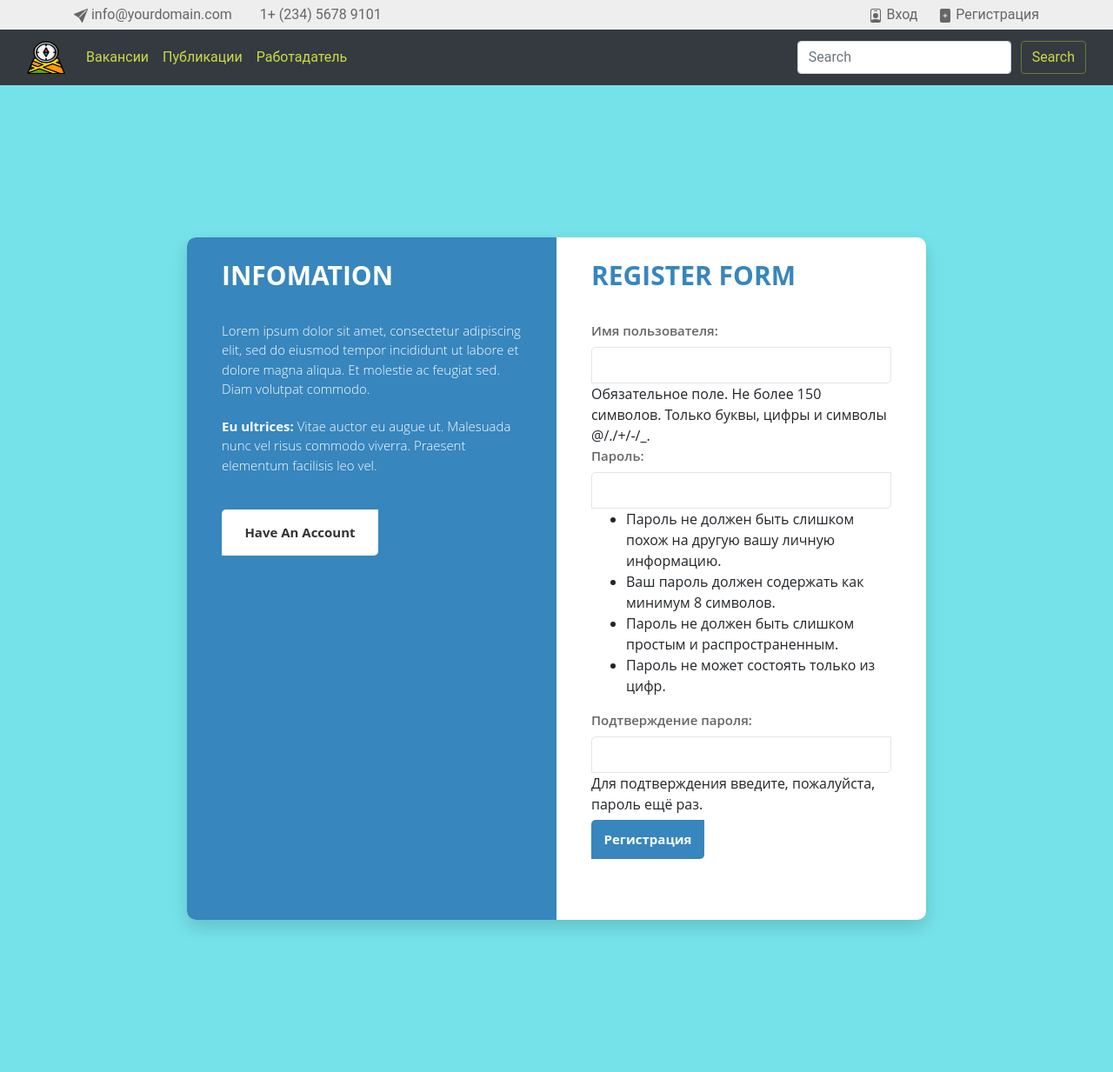
After one commit to AibekNurkamal77/django-project-career_center, a Django app: page /auth/create_account/registration/ in a window 1280 px wide. The commit adds this page. Shown: the whole page at 87% size. Run offline with Django 4.2, Linux system fonts and the light colour scheme; some libraries are stand-ins or nearby versions.

Commit message:
add registration

```diff
--- /dev/null
+++ b/web_project/apps/static/css/register_and_login.css
@@ -0,0 +1,309 @@
+
+.page-content {
+	width: 100%;
+	margin:  0 auto;
+	background: #75e2e9;
+	display: flex;
+	display: -webkit-flex;
+	justify-content: center;
+	-o-justify-content: center;
+	-ms-justify-content: center;
+	-moz-justify-content: center;
+	-webkit-justify-content: center;
+	align-items: center;
+	-o-align-items: center;
+	-ms-align-items: center;
+	-moz-align-items: center;
+	-webkit-align-items: center;
+}
+.form-v4-content  {
+	background: #fff;
+	width: 850px;
+	border-radius: 10px;
+	-o-border-radius: 10px;
+	-ms-border-radius: 10px;
+	-moz-border-radius: 10px;
+	-webkit-border-radius: 10px;
+	box-shadow: 0px 8px 20px 0px rgba(0, 0, 0, 0.15);
+	-o-box-shadow: 0px 8px 20px 0px rgba(0, 0, 0, 0.15);
+	-ms-box-shadow: 0px 8px 20px 0px rgba(0, 0, 0, 0.15);
+	-moz-box-shadow: 0px 8px 20px 0px rgba(0, 0, 0, 0.15);
+	-webkit-box-shadow: 0px 8px 20px 0px rgba(0, 0, 0, 0.15);
+	margin: 175px 0;
+	position: relative;
+	display: flex;
+	display: -webkit-flex;
+	font-family: 'Open Sans', sans-serif;
+}
+.form-v4-content h2 {
+	font-weight: 700;
+	font-size: 30px;
+	padding: 6px 0 0;
+	margin-bottom: 34px;
+}
+.form-v4-content .form-left {
+	background: #3786bd;
+	border-top-left-radius: 10px;
+	border-bottom-left-radius: 10px;
+	padding: 20px 40px;
+	position: relative;
+	width: 100%;
+	color: #fff;
+}
+.form-v4-content .form-left p {
+	font-size: 15px;
+	font-weight: 300;
+	line-height: 1.5;
+}
+.form-v4-content .form-left span {
+	font-weight: 700;
+}
+.form-v4-content .form-left .text-2 {
+	margin: 20px 0 25px;
+}
+.form-v4-content .form-left .account {
+	background: #fff;
+	border-top-left-radius: 5px;
+	border-bottom-right-radius: 5px;
+	width: 180px;
+	border: none;
+	margin: 15px 0 50px 0px;
+	cursor: pointer;
+	color: #333;
+	font-weight: 700;
+	font-size: 15px;
+	font-family: 'Open Sans', sans-serif;
+	appearance: unset;
+    -moz-appearance: unset;
+    -webkit-appearance: unset;
+    -o-appearance: unset;
+    -ms-appearance: unset;
+    outline: none;
+    -moz-outline: none;
+    -webkit-outline: none;
+    -o-outline: none;
+    -ms-outline: none;
+}
+.form-v4-content .form-left .account:hover {
+	background: #e5e5e5;
+}
+.form-v4-content .form-left .form-left-last input {
+	padding: 15px;
+}
+.form-v4-content .form-detail {
+    padding: 20px 40px;
+	position: relative;
+	width: 100%;
+}
+.form-v4-content .form-detail h2 {
+	color: #3786bd;
+}
+.form-v4-content .form-detail .form-group {
+	display: flex;
+	display: -webkit-flex;
+	margin:  0 -8px;
+}
+.form-v4-content .form-detail .form-row {
+	width: 100%;
+	position: relative;
+}
+.form-v4-content .form-detail .form-group .form-row.form-row-1 {
+	width: 50%;
+	padding: 0 8px;
+}
+.form-v4-content .form-detail label {
+	font-weight: 600;
+	font-size: 15px;
+	color: #666;
+	display: block;
+	margin-bottom: 8px;
+}
+.form-v4-content .form-detail .form-row label#valid {
+    position: absolute;
+    right: 20px;
+    top: 50%;
+    transform: translateY(-50%);
+    -o-transform: translateY(-50%);
+    -moz-transform: translateY(-50%);
+    -ms-transform: translateY(-50%);
+    -webkit-transform: translateY(-50%);
+    width: 14px;
+    height: 14px;
+    border-radius: 50%;
+    -o-border-radius: 50%;
+    -ms-border-radius: 50%;
+    -moz-border-radius: 50%;
+    -webkit-border-radius: 50%;
+    background: #53c83c;
+}
+.form-v4-content .form-detail .form-row label#valid::after {
+	content: "";
+    position: absolute;
+    left: 5px;
+    top: 1px;
+    width: 3px;
+    height: 8px;
+    border: 1px solid #fff;
+    border-width: 0 2px 2px 0;
+    -webkit-transform: rotate(45deg);
+    -ms-transform: rotate(45deg);
+    -o-transform: rotate(45deg);
+    -moz-transform: rotate(45deg);
+    transform: rotate(45deg);
+}
+.form-v4-content .form-detail .form-row label.error {
+	padding-left: 0;
+	margin-left: 0;
+    display: block;
+    position: absolute;
+    bottom: -5px;
+    width: 100%;
+    background: none;
+    color: red;
+}
+.form-v4-content .form-detail .form-row label.error::after {
+    content: "\f343";
+    font-family: "LineAwesome";
+    position: absolute;
+    transform: translate(-50%, -50%);
+    -webkit-transform: translate(-50%, -50%);
+    -ms-transform: translate(-50%, -50%);
+    -o-transform: translate(-50%, -50%);
+    -moz-transform: translate(-50%, -50%);
+    right: 10px;
+    top: -31px;
+    color: red;
+    font-size: 18px;
+    font-weight: 900;
+}
+.form-v4-content .form-detail .input-text {
+	margin-bottom: 27px;
+}
+.form-v4-content .form-detail input {
+	width: 100%;
+    padding: 8.5px 15px;
+    border: 1px solid #e5e5e5;
+    border-top-left-radius: 5px;
+    border-bottom-right-radius: 5px;
+    appearance: unset;
+    -moz-appearance: unset;
+    -webkit-appearance: unset;
+    -o-appearance: unset;
+    -ms-appearance: unset;
+    outline: none;
+    -moz-outline: none;
+    -webkit-outline: none;
+    -o-outline: none;
+    -ms-outline: none;
+    font-family: 'Open Sans', sans-serif;
+    font-size: 15px;
+    color: #333;
+    box-sizing: border-box;
+    -moz-box-sizing: border-box;
+    -webkit-box-sizing: border-box;
+    -o-box-sizing: border-box;
+    -ms-box-sizing: border-box;
+}
+.form-v4-content .form-detail .form-row input:focus {
+	border: 1px solid #53c83c;
+}
+.form-v4-content .form-detail .form-checkbox {
+	margin-top: 1px;
+	position: relative;
+}
+.form-v4-content .form-detail .form-checkbox input {
+	position: absolute;
+    opacity: 0;
+}
+.form-v4-content .form-detail .form-checkbox .checkmark {
+	position: absolute;
+    top: 13px;
+    left: 0;
+    height: 15px;
+    width: 15px;
+    border: 1px solid #ccc;
+    cursor: pointer;
+}
+.form-v4-content .form-detail .form-checkbox .checkmark::after {
+	content: "";
+    position: absolute;
+    left: 5px;
+   	top: 1px;
+    width: 3px;
+    height: 8px;
+    border: 1px solid #3786bd;
+    border-width: 0 2px 2px 0;
+    -webkit-transform: rotate(45deg);
+    -ms-transform: rotate(45deg);
+    -o-transform: rotate(45deg);
+    -moz-transform: rotate(45deg);
+    transform: rotate(45deg);
+    display: none;
+}
+.form-v4-content .form-detail .form-checkbox input:checked ~ .checkmark::after {
+    display: block;
+}
+.form-v4-content .form-detail .form-checkbox p {
+    margin-left: 34px;
+    color: #333;
+    font-size: 14px;
+    font-weight: 600;
+}
+.form-v4-content .form-detail .form-checkbox .text {
+	font-weight: 700;
+	color: #3786bd;
+	text-decoration: underline;
+}
+.form-v4-content .form-detail .register {
+	background: #3786bd;
+	border-top-left-radius: 5px;
+	border-bottom-right-radius: 5px;
+	width: 130px;
+	border: none;
+	margin: 6px 0 50px 0px;
+	cursor: pointer;
+	color: #fff;
+	font-weight: 700;
+	font-size: 15px;
+}
+.form-v4-content .form-detail .register:hover {
+	background: #2f73a3;
+}
+.form-v4-content .form-detail .form-row-last input {
+	padding: 11.5px;
+}
+
+/* Responsive */
+@media screen and (max-width: 991px) {
+	.form-v4-content {
+		margin: 180px 20px;
+		flex-direction:  column;
+		-o-flex-direction:  column;
+		-ms-flex-direction:  column;
+		-moz-flex-direction:  column;
+		-webkit-flex-direction:  column;
+	}
+	.form-v4-content .form-left {
+		width: auto;
+		border-top-right-radius: 10px;
+		border-bottom-left-radius: 0;
+	}
+	.form-v4-content .form-detail {
+		padding: 30px 20px 30px 20px;
+	    width: auto;
+	}
+}
+@media screen and (max-width: 575px) {
+	.form-v4-content .form-detail .form-group {
+		flex-direction: column;
+		-o-flex-direction:  column;
+		-ms-flex-direction:  column;
+		-moz-flex-direction:  column;
+		-webkit-flex-direction:  column;
+		margin: 0;
+	}
+	.form-v4-content .form-detail .form-group .form-row.form-row-1 {
+		width: 100%;
+		padding:  0;
+	}
+}
--- /dev/null
+++ b/web_project/apps/templates/apps/registration.html
@@ -0,0 +1,52 @@
+{% extends 'apps/base.html' %}
+{% load static %}
+
+{% block link_css %}
+<link href="https://fonts.googleapis.com/css?family=Poppins:300,400,500,700,900&display=swap" rel="stylesheet" />
+
+<link rel="stylesheet" href="{% static 'css/register_and_login.css' %}" />
+{% endblock %}
+
+{% block teacher_form %}
+<div class="page-content">
+    <div class="form-v4-content">
+        <div class="form-left">
+            <h2>INFOMATION</h2>
+            <p class="text-1">Lorem ipsum dolor sit amet, consectetur adipiscing elit, sed do eiusmod tempor incididunt ut labore et dolore magna aliqua. Et molestie ac feugiat sed. Diam volutpat commodo.</p>
+            <p class="text-2"><span>Eu ultrices:</span> Vitae auctor eu augue ut. Malesuada nunc vel risus commodo viverra. Praesent elementum facilisis leo vel.</p>
+            <div class="form-left-last">
+                <input type="submit" name="account" class="account" value="Have An Account">
+            </div>
+        </div>
+        <form class="form-detail" action="" method="post">
+
+
+            <h2>REGISTER FORM</h2>
+            <!-- <div class="form-group">
+                <div class="form-row form-row-1">
+                    <label for="first_name">First Name</label>
+                    <input type="text" name="first_name" id="first_name" class="input-text">
+                </div>
+                <div class="form-row form-row-1">
+                    <label for="last_name">Last Name</label>
+                    <input type="text" name="last_name" id="last_name" class="input-text">
+                </div>
+            </div> -->
+            {% csrf_token %}
+            {{form}}
+
+            <!-- <div class="form-checkbox">
+                <label class="container"><p>I agree to the <a href="#" class="text">Terms and Conditions</a></p>
+                      <input type="checkbox" name="checkbox">
+                      <span class="checkmark"></span>
+                </label>
+            </div> -->
+            <div class="form-row-last">
+                <input type="submit" name="register" class="register" value="Регистрация">
+            </div>
+        </form>
+    </div>
+</div>
+
+
+{% endblock %}
--- a/web_project/apps/urls.py
+++ b/web_project/apps/urls.py
@@ -3,6 +3,7 @@ from django.urls import path
 urlpatterns = [
     path('', Index, name='vakansi'),
     path('auth/create_account/', AuthCreate, name='auth_create_account_url'),
-    path('teacher_post/create/', TeacherCreate.as_view(), name='teacher_create_url')
+    path('teacher_post/create/', TeacherCreate.as_view(), name='teacher_create_url'),
+    path('auth/create_account/registration/', Registration, name='registration_url')
 
 ]
--- a/web_project/apps/views.py
+++ b/web_project/apps/views.py
@@ -3,6 +3,7 @@ from django.shortcuts import render, redirect
 from django.views.generic import View
 from .models import Teacher_Post
 from .forms import *
+from django.contrib.auth.forms import UserCreationForm
 
 
 def Index(request):
@@ -33,3 +34,14 @@ class TeacherCreate(View):
 def AuthCreate(request):
 
     return render(request, 'apps/auth_register.html')
+
+
+def Registration(request):
+    if request.method=='POST':
+        form = UserCreationForm(request.POST)
+        if form.is_valid():
+            form.save()
+            return redirect('/')
+    else:
+        form = UserCreationForm()
+    return render(request, 'apps/registration.html', {'form': form})
```
Also changed, not shown: web_project/apps/templates/apps/auth_register.html (+7 -4 lines), web_project/apps/templates/apps/index.html (+6 -3 lines), web_project/db.sqlite3.
